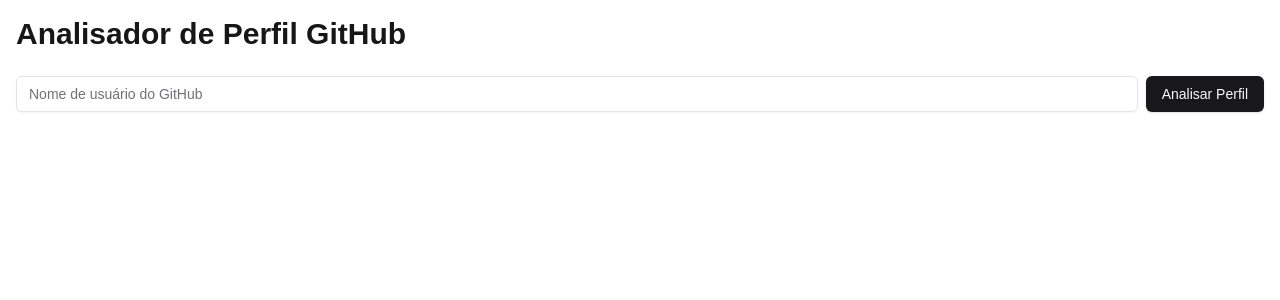
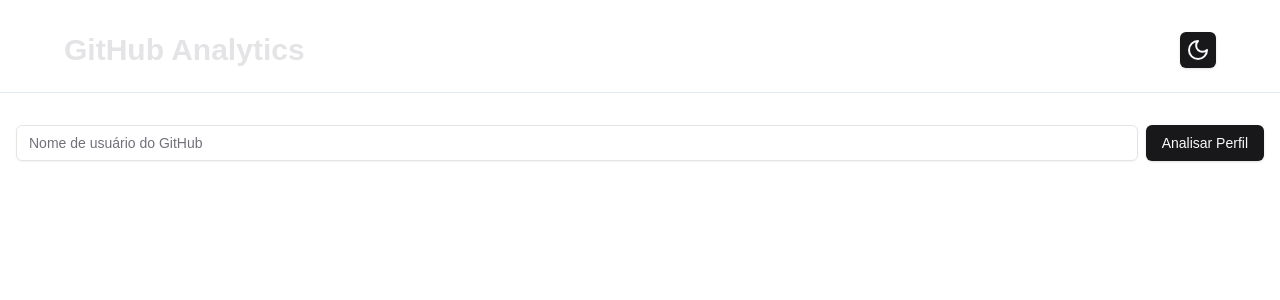
Before and after one commit to marcelomatz/githubanalytics, a Next.js app: page / in a window 1280 px wide. Shown: the top 300 px of the page. Built offline with nearby package versions, Linux system fonts and the light colour scheme.

Commit message:
mais alguns ajustes

```diff
--- a/package.json
+++ b/package.json
@@ -13,6 +13,7 @@
     "@radix-ui/react-avatar": "^1.1.0",
     "@radix-ui/react-icons": "^1.3.0",
     "@radix-ui/react-select": "^2.1.1",
+    "@radix-ui/react-separator": "^1.1.0",
     "@radix-ui/react-slot": "^1.1.0",
     "@radix-ui/react-tabs": "^1.1.0",
     "class-variance-authority": "^0.7.0",
--- a/src/app/[username]/page.tsx
+++ b/src/app/[username]/page.tsx
@@ -30,11 +30,6 @@
 
   useEffect(() => {
     const fetchData = async () => {
-      if (isFromHome) {
-        // Simula um pequeno atraso para mostrar o skeleton
-        await new Promise(resolve => setTimeout(resolve, 1000))
-      }
-
       setLoading(true)
       setError(null)
       try {
--- a/src/app/layout.tsx
+++ b/src/app/layout.tsx
@@ -1,7 +1,10 @@
 import type { Metadata } from "next";
+import { useEffect } from 'react';
 import localFont from "next/font/local";
 import "./globals.css";
+
 import { ThemeProvider } from "@/components/ThemeProvider";
+import ThemeManager from "@/components/ThemeManager";
 
 const geistSans = localFont({
   src: "./fonts/GeistVF.woff",
@@ -29,13 +32,8 @@
       <body
         className={`${geistSans.variable} ${geistMono.variable} antialiased bg-background dark:bg-foreground`}
       >
-        <ThemeProvider
-            attribute="class"
-            defaultTheme="system"
-            enableSystem
-            disableTransitionOnChange
-          >
-        {children}
+        <ThemeProvider>
+          <ThemeManager>{children}</ThemeManager>
         </ThemeProvider>
       </body>
     </html>
--- a/src/app/page.tsx
+++ b/src/app/page.tsx
@@ -1,6 +1,6 @@
 "use client"
-
-import { useState } from 'react'
+import Header from "@/components/Header"
+import { useState, useEffect } from 'react'
 import { useRouter } from 'next/navigation'
 import { Button } from "@/components/ui/button"
 import { Input } from "@/components/ui/input"
@@ -8,6 +8,11 @@
 export default function Home() {
   const [username, setUsername] = useState('')
   const router = useRouter()
+  const [theme, setTheme] = useState<'light' | 'dark'>('light')
+
+  useEffect(() => {
+    document.documentElement.classList.toggle('dark', theme === 'dark');
+  }, [theme]);
 
   const handleSubmit = (e: React.FormEvent) => {
     e.preventDefault()
@@ -18,7 +23,6 @@
 
   return (
     <div className="container mx-auto p-4">
-      <h1 className="text-3xl font-bold mb-6">Analisador de Perfil GitHub</h1>
       <form onSubmit={handleSubmit} className="mb-8">
         <div className="flex gap-2">
           <Input
--- a/src/components/Header.tsx
+++ b/src/components/Header.tsx
@@ -1,38 +1,38 @@
 "use client"
+import { Button } from "@/components/ui/button"
+import { Moon, Sun } from 'lucide-react'
+import { Separator } from "./ui/separator";
+import { useEffect } from 'react';
+import Link from "next/link";
 
-import { useState } from 'react'
-import { Button } from "@/components/ui/button"
-import { Input } from "@/components/ui/input"
+interface HeaderProps {
+  theme: 'light' | 'dark';
+  setTheme: React.Dispatch<React.SetStateAction<'light' | 'dark'>>;
+}
 
-export default function Header({ onThemeChange }: { onThemeChange: () => void }) {
-  const [username, setUsername] = useState('')
-
-  const handleSubmit = (e: React.FormEvent) => {
-    e.preventDefault()
-    if (username.trim()) {
-      // Redirecionar para a página do usuário
-      window.location.href = `/${username.trim()}?from=home`
-    }
-  }
+const Header: React.FC<HeaderProps> = ({ theme, setTheme }) => {
+  // Use useEffect para aplicar o tema ao body
+  useEffect(() => {
+    document.body.className = theme; // Aplica a classe do tema ao body
+  }, [theme]);
 
   return (
-    <header className="container mx-auto p-4 flex justify-between items-center">
-      <h1 className="text-3xl font-bold">Analisador de Perfil GitHub</h1>
-      <form onSubmit={handleSubmit} className="flex gap-2">
-        <Input
-          type="text"
-          placeholder="Nome de usuário do GitHub"
-          value={username}
-          onChange={(e) => setUsername(e.target.value)}
-          required
-          className="flex-grow"
-          aria-label="Nome de usuário do GitHub"
-        />
-        <Button type="submit">Analisar Perfil</Button>
-      </form>
-      <div>
-        <Button onClick={onThemeChange}>Trocar Tema</Button>
+    <div className="w-full items-center justify-center">
+      <div className="flex mb-6 justify-between w-full mx-auto pt-8 px-4 sm:px-16">
+        <h1 className="text-3xl font-bold text-zinc-200 dark:text-zinc-900"><Link href={"/"}>GitHub Analytics</Link></h1>
+
+        <Button
+          variant="default"
+          size="icon"
+          onClick={() => setTheme(theme === 'light' ? 'dark' : 'light')}
+          aria-label={`Alternar para tema ${theme === 'light' ? 'escuro' : 'claro'}`}
+        >
+          {theme === 'light' ? <Moon /> : <Sun />}
+        </Button>
       </div>
-    </header>
+      <Separator className="my-4" />
+    </div>
   )
 }
+
+export default Header
--- a/src/components/RepositoryList.tsx
+++ b/src/components/RepositoryList.tsx
@@ -27,12 +27,12 @@
     <>
       <div className="flex justify-between items-center mb-4">
         <div className='flex flex-col'>
-        <h2 className="text-2xl font-bold text-zinc-900 dark:text-zinc-200">Repositórios</h2>
+        <h2 className="text-2xl font-bold text-zinc-200 dark:text-zinc-900">Repositórios</h2>
           <span className='text-zinc-400 text-xs dark:text-zinc-600'>*Limite máximo de 100 repositórios</span>
         </div>
-        <div className='text-zinc-900 dark:text-zinc-400'>
+        <div className='text-zinc-200 dark:text-zinc-900'>
           <Select value={viewMode} onValueChange={setViewMode}>
-            <SelectTrigger className="w-[180px]">
+            <SelectTrigger className="w-36">
               <SelectValue placeholder="Selecione a visualização" />
             </SelectTrigger>
             <SelectContent>
@@ -62,8 +62,8 @@
       {viewMode === 'grid' && (
         <div className="grid gap-6 md:grid-cols-2 lg:grid-cols-3">
           {repos.map((repo) => (
-            <Card key={repo.id} className="overflow-hidden shadow-lg dark:shadow-zinc-900">
-              <CardHeader className="bg-primary text-primary-foreground">
+            <Card key={repo.id} className="overflow-hidden shadow-xl shadow-zinc-900 dark:shadow-zinc-200">
+              <CardHeader className="bg-primary text-zinc-200 dark:text-zinc-900">
                 <CardTitle className="flex items-center justify-between">
                     <span className="truncate font-medium">{repo.name}</span>
                     <GitHubLogoIcon className="h-5 w-5" aria-label="Repositório Público" />
--- /dev/null
+++ b/src/components/ThemeManager.tsx
@@ -0,0 +1,22 @@
+"use client"; // Este componente é um componente de cliente
+
+import { useState, useEffect } from 'react';
+import Header from './Header';
+
+const ThemeManager: React.FC<{ children: React.ReactNode }> = ({ children }) => {
+  const [theme, setTheme] = useState<'light' | 'dark'>('light');
+
+
+  useEffect(() => {
+    document.body.className = theme;
+  }, [theme]);
+
+  return (
+    <>
+      <Header theme={theme} setTheme={setTheme} />
+      {children}
+    </>
+  );
+};
+
+export default ThemeManager;
--- a/src/components/ThemeProvider.tsx
+++ b/src/components/ThemeProvider.tsx
@@ -1,9 +1,16 @@
 "use client"
+import React, { createContext, useContext, useState } from 'react';
 
-import * as React from "react"
-import { ThemeProvider as NextThemesProvider } from "next-themes"
-import { type ThemeProviderProps } from "next-themes/dist/types"
+const ThemeContext = createContext({ theme: 'light', setTheme: (theme: 'light' | 'dark') => {} });
 
-export function ThemeProvider({ children, ...props }: ThemeProviderProps) {
-  return <NextThemesProvider {...props}>{children}</NextThemesProvider>
-}
+export const ThemeProvider: React.FC<{ children: React.ReactNode }> = ({ children }) => {
+  const [theme, setTheme] = useState<'light' | 'dark'>('light');
+
+  return (
+    <ThemeContext.Provider value={{ theme, setTheme: (theme) => setTheme(theme) }}>
+      <div className={theme}>{children}</div> {/* Aplica a classe do tema */}
+    </ThemeContext.Provider>
+  );
+};
+
+export const useTheme = () => useContext(ThemeContext);
--- /dev/null
+++ b/src/components/ui/separator.tsx
@@ -0,0 +1,31 @@
+"use client"
+
+import * as React from "react"
+import * as SeparatorPrimitive from "@radix-ui/react-separator"
+
+import { cn } from "@/lib/utils"
+
+const Separator = React.forwardRef<
+  React.ElementRef<typeof SeparatorPrimitive.Root>,
+  React.ComponentPropsWithoutRef<typeof SeparatorPrimitive.Root>
+>(
+  (
+    { className, orientation = "horizontal", decorative = true, ...props },
+    ref
+  ) => (
+    <SeparatorPrimitive.Root
+      ref={ref}
+      decorative={decorative}
+      orientation={orientation}
+      className={cn(
+        "shrink-0 bg-slate-200 dark:bg-slate-800",
+        orientation === "horizontal" ? "h-[1px] w-full" : "h-full w-[1px]",
+        className
+      )}
+      {...props}
+    />
+  )
+)
+Separator.displayName = SeparatorPrimitive.Root.displayName
+
+export { Separator }
```
Also changed, not shown: 1 other file (tests, documents, lock files or other folders).
